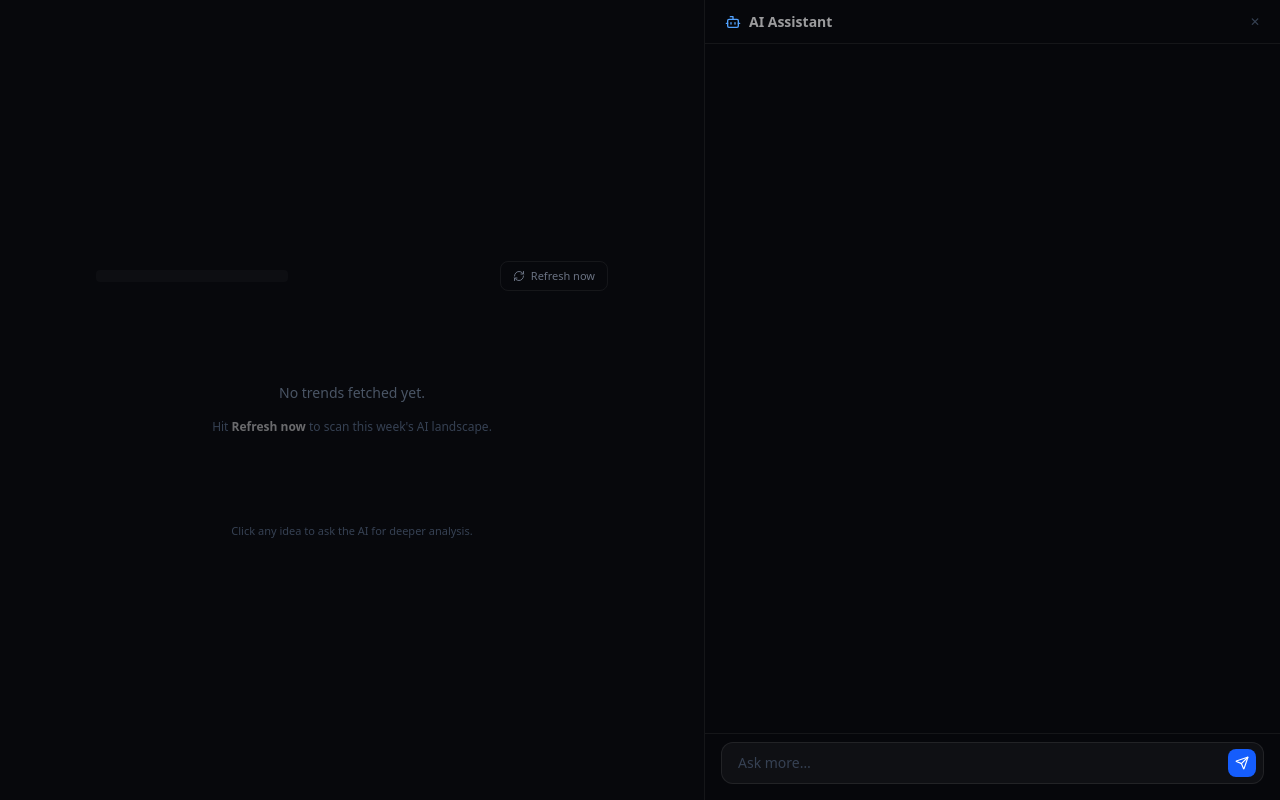
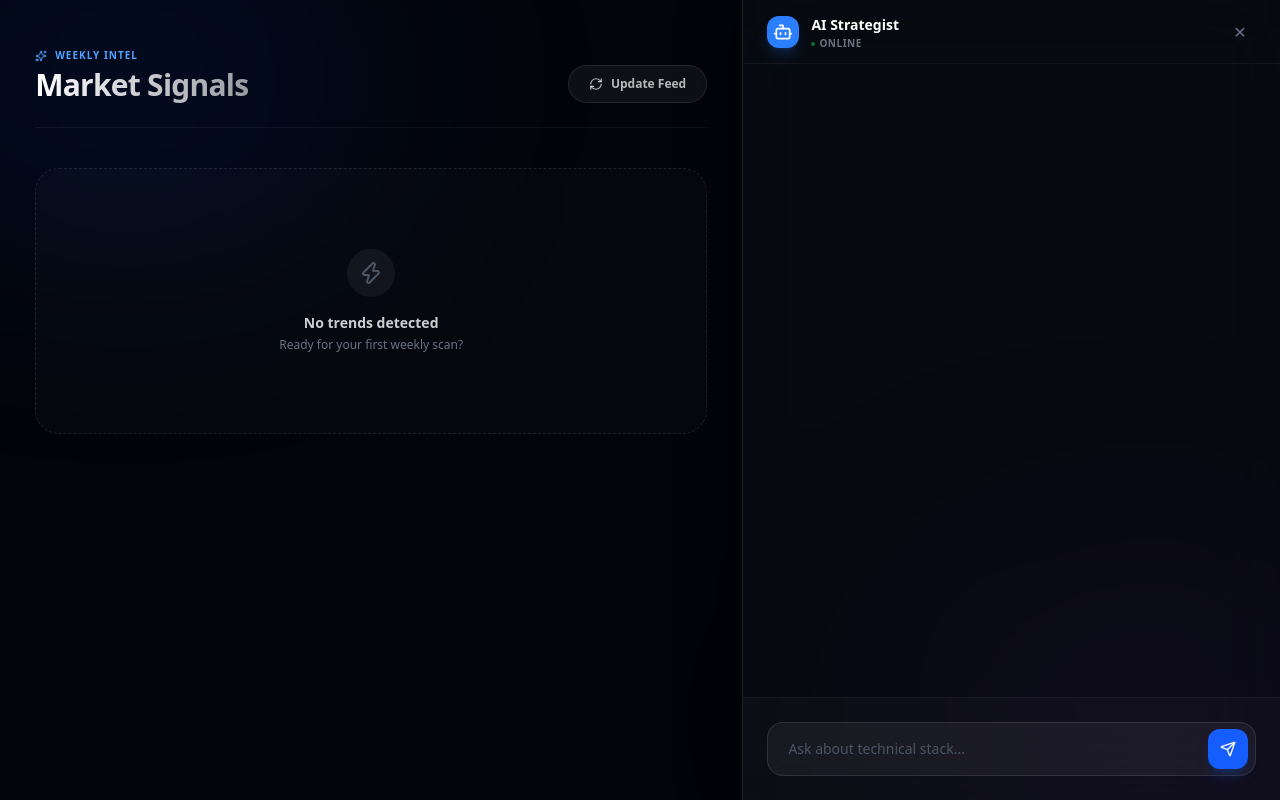
Before and after one commit to Shreyyyyy/trend-bot, a Next.js app in the folder web/: page / in a window 1280 px wide. Both pictures are taken after a click on the button 1234 px from the left and 754 px from the top of the page. Built offline with nearby package versions, Linux system fonts and the light colour scheme.

Commit message:
UI: Premium glassmorphic redesign with card-based layout

```diff
--- a/web/src/app/page.tsx
+++ b/web/src/app/page.tsx
@@ -1,7 +1,7 @@
 "use client";
 
 import React, { useState, useEffect, useRef } from "react";
-import { Send, Bot, ExternalLink, RefreshCw } from "lucide-react";
+import { Send, Bot, ExternalLink, RefreshCw, Sparkles, Zap, Target, Globe } from "lucide-react";
 import { motion, AnimatePresence } from "framer-motion";
 
 interface Project {
@@ -42,7 +42,6 @@ export default function Home() {
 
   useEffect(() => {
     async function fetchData() {
-      // 1. Try loading from localStorage first (for instant feedback)
       const cachedDate = localStorage.getItem("trendbot_date");
       const cachedProjects = localStorage.getItem("trendbot_projects");
       if (cachedDate && cachedProjects) {
@@ -56,10 +55,8 @@ export default function Home() {
         const ideasText = await ideasRes.text();
         const dateMatch = ideasText.match(/^DATE:\s*(.+)/m);
         const rawDate = dateMatch ? dateMatch[1].trim() : "";
-
         const lines = ideasText.split("\n").filter(l => l.trim() && /^\d+[\.\)]/.test(l.trim())).slice(0, 5);
 
-        // Only override cache if ideas.md actually has data
         if (rawDate && rawDate !== "No data yet" && lines.length > 0) {
           const parsed = lines.map(parseLine);
           setDateRange(rawDate);
@@ -84,12 +81,9 @@ export default function Home() {
       const res = await fetch("/api/refresh", { method: "POST" });
       const data = await res.json();
       if (data.error) throw new Error(data.error);
-
       const parsed = data.ideas.map(parseLine);
       setDateRange(data.dateRange);
       setProjects(parsed);
-
-      // Store in localStorage
       localStorage.setItem("trendbot_date", data.dateRange);
       localStorage.setItem("trendbot_projects", JSON.stringify(parsed));
     } catch (e: any) {
@@ -122,159 +116,173 @@ export default function Home() {
   };
 
   return (
-    <div className="h-screen w-screen bg-[#07080c] text-white flex flex-col overflow-hidden font-sans">
-      <div className="flex-grow flex overflow-hidden">
+    <div className="h-screen w-screen bg-[#02040a] text-white flex flex-col overflow-hidden font-sans selection:bg-blue-500/30">
+      {/* Background Glow */}
+      <div className="fixed inset-0 overflow-hidden pointer-events-none">
+        <div className="absolute top-[-10%] left-[-10%] w-[40%] h-[40%] bg-blue-600/10 rounded-full blur-[120px]" />
+        <div className="absolute bottom-[-10%] right-[-10%] w-[40%] h-[40%] bg-purple-600/10 rounded-full blur-[120px]" />
+      </div>
 
-        {/* Main pane */}
-        <div className={`${chatOpen ? "w-[55%]" : "w-full"} flex flex-col items-center justify-center px-8 transition-all duration-300`}>
-          <div className="w-full max-w-lg">
+      <div className="flex-grow flex overflow-hidden relative z-10">
+        {/* Main Feed Section */}
+        <div className={`${chatOpen ? "w-[58%]" : "w-full"} flex flex-col items-center justify-start py-12 px-8 transition-all duration-500 ease-in-out overflow-y-auto`}>
+          <div className="w-full max-w-2xl">
+            {/* Header Area */}
+            <div className="flex items-end justify-between mb-10 border-b border-white/5 pb-6">
+              <div className="space-y-1">
+                <motion.div initial={{ opacity: 0, y: -10 }} animate={{ opacity: 1, y: 0 }} className="flex items-center gap-2 text-blue-400 font-bold tracking-widest text-[10px] uppercase">
+                  <Sparkles className="w-3 h-3" />
+                  Weekly Intel
+                </motion.div>
+                <motion.h1 initial={{ opacity: 0, y: -5 }} animate={{ opacity: 1, y: 0 }} transition={{ delay: 0.1 }} className="text-3xl font-extrabold tracking-tight bg-gradient-to-r from-white to-white/60 bg-clip-text text-transparent">
+                  Market Signals
+                </motion.h1>
+                {dateRange && <p className="text-xs text-gray-500 font-medium">{dateRange}</p>}
+              </div>
 
-            {/* Date + Refresh */}
-            <div className="flex items-center justify-between mb-7">
-              {dateRange ? (
-                <p className="text-xs font-semibold uppercase tracking-widest text-gray-500">{dateRange}</p>
-              ) : (
-                <div className="h-3 w-48 bg-white/[0.03] rounded animate-pulse" />
-              )}
               <button
                 onClick={handleRefresh}
                 disabled={refreshing}
-                className="flex items-center gap-1.5 text-[11px] text-gray-500 hover:text-white border border-white/[0.06] hover:border-white/20 rounded-lg px-3 py-1.5 transition-all disabled:opacity-40"
+                className="group relative flex items-center gap-2 text-xs font-semibold text-white/70 hover:text-white bg-white/5 hover:bg-white/10 border border-white/10 rounded-full px-5 py-2.5 transition-all active:scale-95 disabled:opacity-50 overflow-hidden"
               >
-                <RefreshCw className={`w-3 h-3 ${refreshing ? "animate-spin" : ""}`} />
-                {refreshing ? "Fetching…" : "Refresh now"}
+                <RefreshCw className={`w-3.5 h-3.5 transition-transform duration-700 ${refreshing ? "animate-spin" : "group-hover:rotate-180"}`} />
+                {refreshing ? "Scanning..." : "Update Feed"}
               </button>
             </div>
 
-            {/* Spinner overlay while refreshing */}
-            {refreshing && (
-              <div className="text-xs text-gray-600 text-center mb-4 animate-pulse">
-                Scanning Reddit, GitHub, HN & arXiv — takes ~30s…
-              </div>
-            )}
-
-            {/* Ideas list */}
+            {/* Content Area */}
             {loading ? (
-              <div className="space-y-3">
-                {Array(5).fill(0).map((_, i) => <div key={i} className="h-16 bg-white/[0.03] rounded-xl animate-pulse" />)}
+              <div className="space-y-4 w-full">
+                {Array(5).fill(0).map((_, i) => (
+                  <div key={i} className="h-32 bg-white/[0.02] border border-white/5 rounded-3xl animate-pulse" />
+                ))}
               </div>
             ) : projects.length === 0 ? (
-              <div className="text-center py-16 space-y-4">
-                <p className="text-gray-600 text-sm">No trends fetched yet.</p>
-                <p className="text-gray-700 text-xs">Hit <span className="text-white/40 font-semibold">Refresh now</span> to scan this week's AI landscape.</p>
-              </div>
+              <motion.div initial={{ opacity: 0 }} animate={{ opacity: 1 }} className="text-center py-20 bg-white/[0.02] border border-dashed border-white/10 rounded-3xl">
+                <div className="w-12 h-12 bg-white/5 rounded-full flex items-center justify-center mx-auto mb-4">
+                  <Zap className="w-6 h-6 text-gray-600" />
+                </div>
+                <h3 className="text-sm font-bold text-white/80">No trends detected</h3>
+                <p className="text-xs text-gray-500 mt-1">Ready for your first weekly scan?</p>
+              </motion.div>
             ) : (
               <AnimatePresence mode="wait">
-                <motion.ol key={dateRange} className="space-y-2.5" initial={{ opacity: 0 }} animate={{ opacity: 1 }} exit={{ opacity: 0 }}>
+                <motion.div key={dateRange} className="space-y-5">
                   {projects.map((p, i) => (
-                    <motion.li
+                    <motion.div
                       key={i}
-                      initial={{ opacity: 0, x: -8 }}
-                      animate={{ opacity: 1, x: 0 }}
-                      transition={{ delay: i * 0.06 }}
-                      className="group px-4 py-4 rounded-xl bg-white/[0.03] border border-white/[0.05] hover:border-white/15 hover:bg-white/[0.05] transition-all cursor-pointer"
-                      onClick={() => handleSend(`Tell me more about: ${p.name}`)}
+                      initial={{ opacity: 0, y: 20 }}
+                      animate={{ opacity: 1, y: 0 }}
+                      transition={{ delay: i * 0.1 }}
+                      className="group relative"
+                      onClick={() => handleSend(`Deep dive on "${p.name}". What is the technical implementation?`)}
                     >
-                      {/* Row 1: Number + Name */}
-                      <div className="flex items-start gap-3">
-                        <span className="flex-none text-xs font-mono text-gray-600 mt-0.5 w-4">{p.id}.</span>
-                        <span className="flex-grow text-sm font-semibold text-white/85 group-hover:text-white transition-colors leading-snug">{p.name}</span>
-                      </div>
-
-                      {/* Row 2: WHY + PROBLEM */}
-                      {(p.why || p.build) && (
-                        <div className="mt-2 ml-7 space-y-1">
-                          {p.why && (
-                            <p className="text-xs text-gray-500 leading-relaxed">
-                              <span className="text-gray-600 font-semibold">Why: </span>{p.why}
-                            </p>
-                          )}
-                          {p.build && (
-                            <p className="text-xs text-gray-500 leading-relaxed">
-                              <span className="text-gray-600 font-semibold">Build: </span>{p.build}
-                            </p>
+                      <div className="absolute -inset-0.5 bg-gradient-to-r from-blue-500/20 to-purple-500/20 rounded-[2rem] opacity-0 group-hover:opacity-100 transition duration-500 blur-sm" />
+                      <div className="relative bg-[#0d1117]/80 backdrop-blur-xl border border-white/10 group-hover:border-white/20 p-6 rounded-[1.8rem] transition-all duration-300 cursor-pointer">
+                        <div className="flex items-start justify-between mb-4">
+                          <div className="flex items-center gap-4">
+                            <span className="flex items-center justify-center w-8 h-8 rounded-xl bg-blue-500/10 text-blue-400 text-xs font-black border border-blue-500/20">
+                              {p.id}
+                            </span>
+                            <h2 className="text-lg font-bold text-white/90 group-hover:text-white transition-colors">{p.name}</h2>
+                          </div>
+                          {p.url && (
+                            <a href={p.url} target="_blank" rel="noopener noreferrer" onClick={e => e.stopPropagation()} className="p-2 rounded-lg bg-white/5 text-gray-500 hover:text-blue-400 hover:bg-blue-400/10 transition-all">
+                              <ExternalLink className="w-4 h-4" />
+                            </a>
                           )}
                         </div>
-                      )}
 
-                      {/* Row 3: Source link */}
-                      {p.url && (
-                        <div className="mt-2 ml-7">
-                          <a
-                            href={p.url}
-                            target="_blank"
-                            rel="noopener noreferrer"
-                            onClick={e => e.stopPropagation()}
-                            className="inline-flex items-center gap-1 text-[11px] text-blue-500/60 hover:text-blue-400 transition-colors truncate max-w-full"
-                          >
-                            <ExternalLink className="w-3 h-3 flex-none" />
-                            <span className="truncate">{p.url.replace(/^https?:\/\//, "")}</span>
-                          </a>
+                        <div className="grid grid-cols-1 md:grid-cols-2 gap-4">
+                          <div className="space-y-1">
+                            <div className="flex items-center gap-1.5 text-[10px] font-bold text-blue-400 uppercase tracking-wider">
+                              <Target className="w-3 h-3" />
+                              The Why
+                            </div>
+                            <p className="text-xs text-gray-400 leading-relaxed font-medium">{p.why}</p>
+                          </div>
+                          <div className="space-y-1">
+                            <div className="flex items-center gap-1.5 text-[10px] font-bold text-purple-400 uppercase tracking-wider">
+                              <Zap className="w-3 h-3" />
+                              The Build
+                            </div>
+                            <p className="text-xs text-gray-400 leading-relaxed font-medium">{p.build}</p>
+                          </div>
                         </div>
-                      )}
-                    </motion.li>
+
+                        {p.market && (
+                          <div className="mt-4 flex items-center gap-2">
+                            <div className="px-2.5 py-1 rounded-full bg-white/5 border border-white/10 text-[9px] font-bold text-gray-500 flex items-center gap-1.5 uppercase tracking-tight">
+                              <Globe className="w-2.5 h-2.5" />
+                              {p.market}
+                            </div>
+                          </div>
+                        )}
+                      </div>
+                    </motion.div>
                   ))}
-                </motion.ol>
+                </motion.div>
               </AnimatePresence>
-            )}
-
-            {!loading && (
-              <p className="text-[11px] text-gray-700 mt-6 text-center">Click any idea to ask the AI for deeper analysis.</p>
             )}
           </div>
         </div>
 
-        {/* Chat panel */}
+        {/* Chat Section */}
         <AnimatePresence>
           {chatOpen && (
             <motion.div
-              initial={{ width: 0, opacity: 0 }}
-              animate={{ width: "45%", opacity: 1 }}
-              exit={{ width: 0, opacity: 0 }}
-              transition={{ duration: 0.2 }}
-              className="flex-none border-l border-white/[0.06] flex flex-col overflow-hidden bg-black/10"
+              initial={{ x: "100%", opacity: 0 }}
+              animate={{ x: 0, opacity: 1 }}
+              exit={{ x: "100%", opacity: 0 }}
+              transition={{ type: "spring", damping: 25, stiffness: 200 }}
+              className="flex-none w-[42%] border-l border-white/10 bg-[#0d1117]/50 backdrop-blur-2xl flex flex-col shadow-[-20px_0_40px_rgba(0,0,0,0.4)]"
             >
-              <div className="flex-none h-11 px-5 flex items-center justify-between border-b border-white/[0.06]">
-                <div className="flex items-center gap-2">
-                  <Bot className="w-4 h-4 text-blue-400" />
-                  <span className="text-sm font-semibold text-white/60">AI Assistant</span>
+              <div className="flex-none h-16 px-6 flex items-center justify-between border-b border-white/5">
+                <div className="flex items-center gap-3">
+                  <div className="w-8 h-8 rounded-xl bg-blue-500 flex items-center justify-center shadow-lg shadow-blue-500/20">
+                    <Bot className="w-5 h-5 text-white" />
+                  </div>
+                  <div>
+                    <span className="text-sm font-bold text-white">AI Strategist</span>
+                    <div className="flex items-center gap-1">
+                      <div className="w-1 h-1 rounded-full bg-green-500 animate-pulse" />
+                      <span className="text-[10px] text-gray-500 font-bold uppercase tracking-wider">Online</span>
+                    </div>
+                  </div>
                 </div>
-                <button onClick={() => setChatOpen(false)} className="text-xs text-gray-700 hover:text-white transition-colors">✕</button>
+                <button onClick={() => setChatOpen(false)} className="w-8 h-8 flex items-center justify-center rounded-full hover:bg-white/5 text-gray-500 hover:text-white transition-colors">✕</button>
               </div>
 
-              <div className="flex-grow overflow-y-auto px-5 py-4 space-y-3">
-                <AnimatePresence initial={false}>
-                  {messages.map((m, i) => (
-                    <motion.div key={i} initial={{ opacity: 0, y: 6 }} animate={{ opacity: 1, y: 0 }}
-                      className={`flex ${m.role === "user" ? "justify-end" : "justify-start"}`}>
-                      <div className={`max-w-[90%] px-3.5 py-2.5 rounded-xl text-sm leading-relaxed whitespace-pre-wrap ${
-                        m.role === "user" ? "bg-blue-600 text-white rounded-tr-sm" : "bg-white/[0.05] text-gray-200 border border-white/[0.07] rounded-tl-sm"
-                      }`}>{m.content}</div>
-                    </motion.div>
-                  ))}
-                </AnimatePresence>
+              <div className="flex-grow overflow-y-auto px-6 py-6 space-y-4">
+                {messages.map((m, i) => (
+                  <motion.div key={i} initial={{ opacity: 0, y: 10 }} animate={{ opacity: 1, y: 0 }} className={`flex ${m.role === "user" ? "justify-end" : "justify-start"}`}>
+                    <div className={`max-w-[85%] px-5 py-3.5 rounded-3xl text-sm leading-relaxed shadow-sm ${
+                      m.role === "user" ? "bg-blue-600 text-white font-medium rounded-tr-sm" : "bg-white/5 text-gray-200 border border-white/10 rounded-tl-sm"
+                    }`}>{m.content}</div>
+                  </motion.div>
+                ))}
                 {isTyping && (
                   <div className="flex justify-start">
-                    <div className="px-3.5 py-3 bg-white/[0.05] border border-white/[0.07] rounded-xl rounded-tl-sm flex gap-1 items-center">
-                      {[0, 120, 240].map(d => <span key={d} className="w-1.5 h-1.5 bg-blue-400 rounded-full animate-bounce" style={{ animationDelay: `${d}ms` }} />)}
+                    <div className="px-5 py-4 bg-white/5 border border-white/10 rounded-3xl rounded-tl-sm flex gap-1.5 items-center">
+                      {[0, 150, 300].map(d => <span key={d} className="w-1.5 h-1.5 bg-blue-400 rounded-full animate-bounce" style={{ animationDelay: `${d}ms` }} />)}
                     </div>
                   </div>
                 )}
                 <div ref={chatEndRef} />
               </div>
 
-              <div className="flex-none px-4 pb-4 pt-2 border-t border-white/[0.06]">
+              <div className="flex-none p-6 bg-white/[0.02] border-t border-white/5">
                 <div className="relative">
                   <input
                     type="text"
                     value={input}
                     onChange={e => setInput(e.target.value)}
                     onKeyDown={e => e.key === "Enter" && handleSend()}
-                    placeholder="Ask more…"
-                    className="w-full bg-white/[0.04] border border-white/[0.08] rounded-xl py-2.5 pl-4 pr-11 text-sm focus:outline-none focus:border-blue-500/40 transition-colors placeholder:text-gray-700"
+                    placeholder="Ask about technical stack..."
+                    className="w-full bg-white/5 border border-white/10 rounded-2xl py-4 pl-5 pr-14 text-sm focus:outline-none focus:border-blue-500/50 focus:ring-1 focus:ring-blue-500/50 transition-all placeholder:text-gray-600 font-medium"
                   />
-                  <button onClick={() => handleSend()} className="absolute right-2 top-1/2 -translate-y-1/2 w-7 h-7 bg-blue-600 hover:bg-blue-500 rounded-lg flex items-center justify-center transition-all active:scale-95">
-                    <Send className="w-3.5 h-3.5" />
+                  <button onClick={() => handleSend()} className="absolute right-2 top-1/2 -translate-y-1/2 w-10 h-10 bg-blue-600 hover:bg-blue-500 rounded-xl flex items-center justify-center transition-all shadow-lg shadow-blue-600/20 active:scale-90">
+                    <Send className="w-4 h-4 text-white" />
                   </button>
                 </div>
               </div>
@@ -284,9 +292,14 @@ export default function Home() {
       </div>
 
       {!chatOpen && (
-        <button onClick={() => setChatOpen(true)} className="fixed bottom-6 right-6 w-11 h-11 bg-blue-600 hover:bg-blue-500 rounded-full shadow-lg shadow-blue-600/20 flex items-center justify-center transition-all active:scale-95">
-          <Bot className="w-4 h-4" />
-        </button>
+        <motion.button
+          initial={{ scale: 0 }}
+          animate={{ scale: 1 }}
+          onClick={() => setChatOpen(true)}
+          className="fixed bottom-8 right-8 w-14 h-14 bg-blue-600 hover:bg-blue-500 rounded-2xl shadow-2xl shadow-blue-600/30 flex items-center justify-center transition-all hover:-translate-y-1 active:scale-90 z-50 group"
+        >
+          <Bot className="w-6 h-6 text-white group-hover:scale-110 transition-transform" />
+        </motion.button>
       )}
     </div>
   );
```
